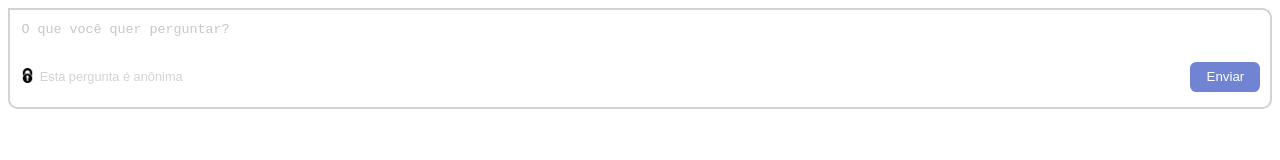
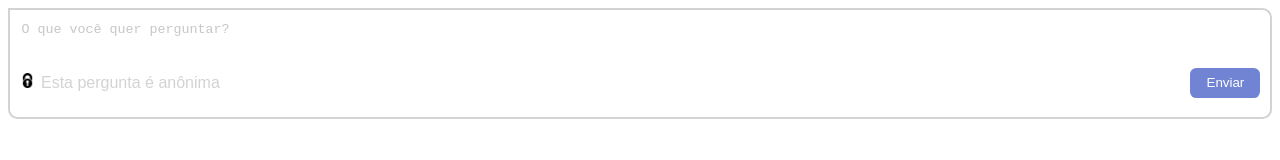
Before and after one commit to henriquerocharafael/form-frontend, a plain HTML site: page index.html in a window 1280 px wide. Drawn offline with Linux system fonts and the light colour scheme.

Commit message:
removed font-size

```diff
--- a/style.css
+++ b/style.css
@@ -1,6 +1,5 @@
 body {
   font-family: sans-serif;
-  font-size: 80%;
 }
 
 form {
```
